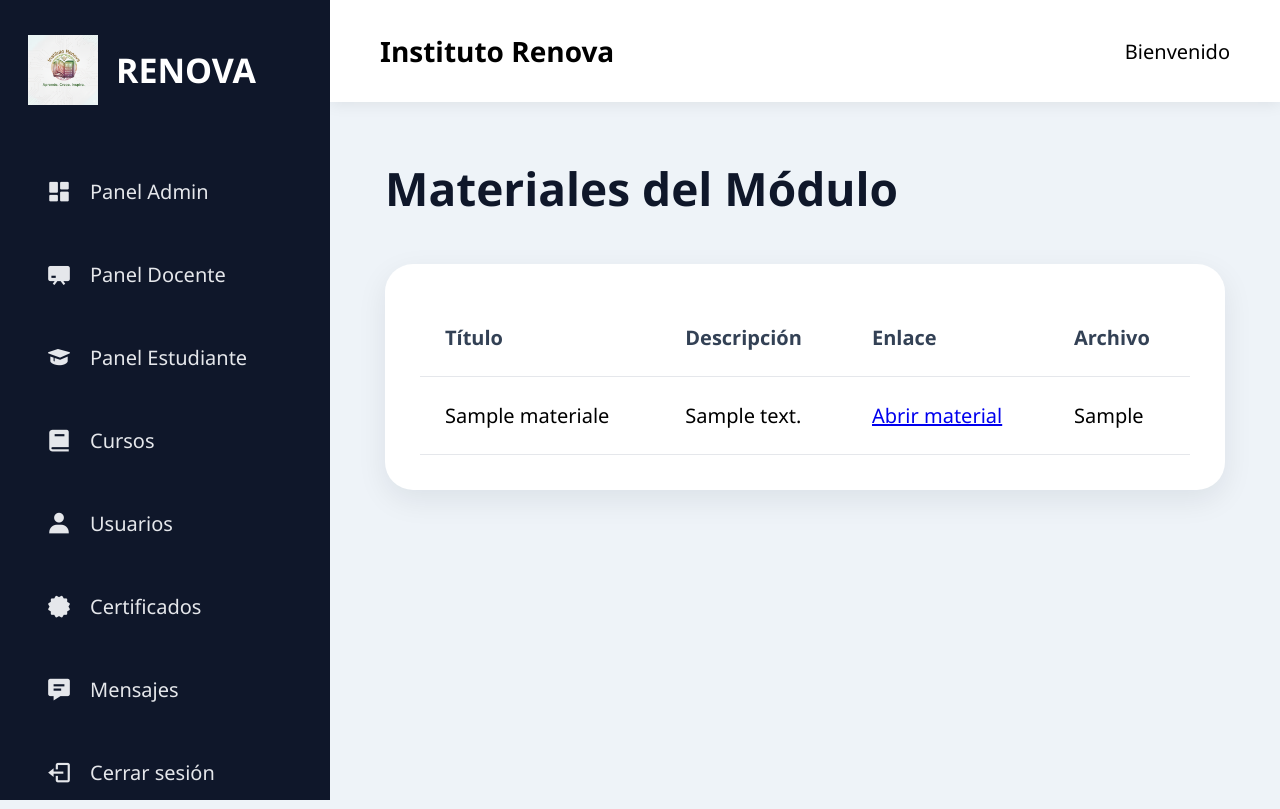
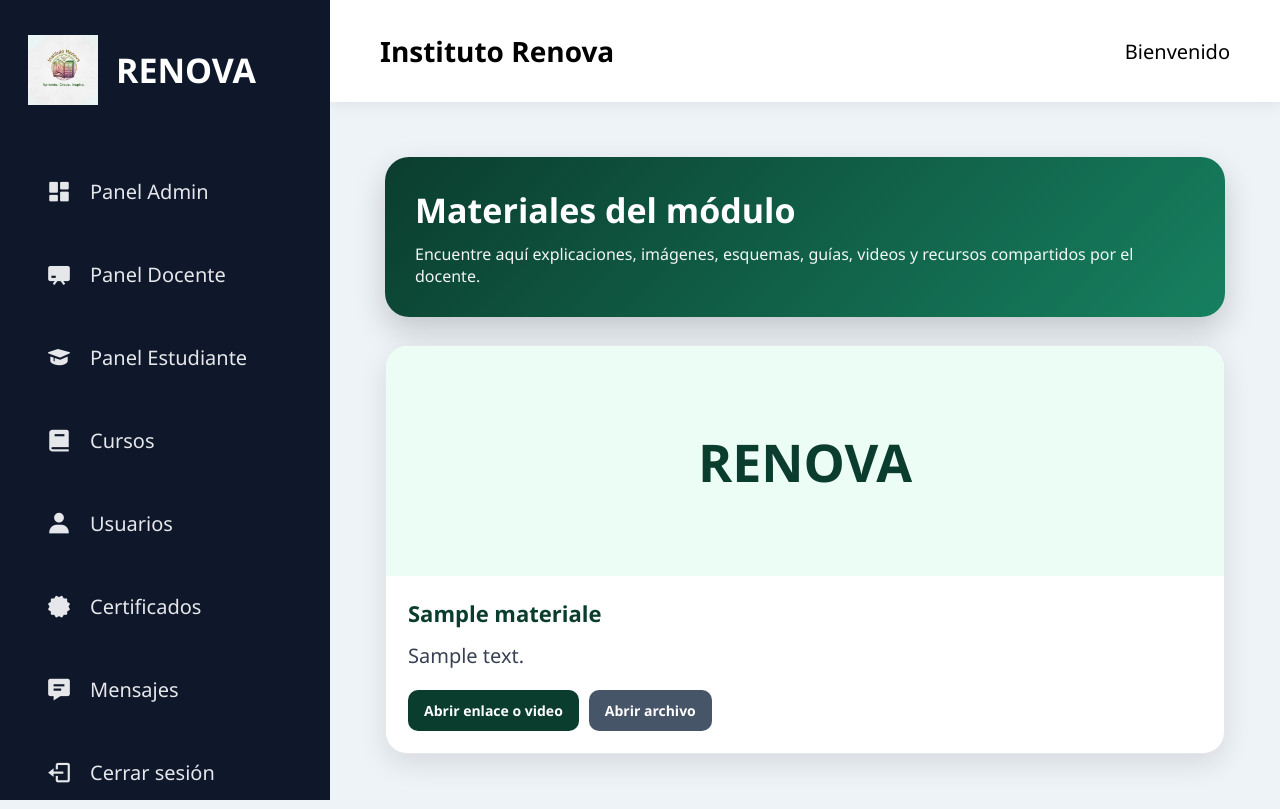
Before and after one commit to Kamerly27/INSTRENOVAREAL, a Flask app: page /estudiante/modulo/1/materiales in a window 1280 px wide. Run offline with Flask 3, Linux system fonts and the light colour scheme; a user stored in the database is signed in; tables that the repository leaves empty hold one stand-in row (values such as "Sample post"); parts of the project's set-up code (start-up, migrations or seed data) failed here and were passed over.

Commit message:
Mejora visual materiales docente estudiante

```diff
--- a/templates/estudiante/materiales.html
+++ b/templates/estudiante/materiales.html
@@ -6,100 +6,217 @@ Materiales | Instituto Renova
 
 {% block content %}
 
-<div class="page-header">
-    <h1>Materiales del Módulo</h1>
+<style>
+    .materiales-hero {
+        background: linear-gradient(135deg, #0b3d2e, #16805f);
+        color: white;
+        padding: 30px;
+        border-radius: 24px;
+        margin-bottom: 28px;
+        box-shadow: 0 14px 32px rgba(0,0,0,0.18);
+    }
+
+    .materiales-hero h1 {
+        margin: 0;
+        font-size: 34px;
+    }
+
+    .materiales-hero p {
+        margin: 10px 0 0;
+        font-size: 16px;
+        opacity: 0.95;
+    }
+
+    .materiales-grid {
+        display: grid;
+        grid-template-columns: repeat(auto-fit, minmax(280px, 1fr));
+        gap: 22px;
+    }
+
+    .material-card-renova {
+        background: white;
+        border-radius: 22px;
+        overflow: hidden;
+        box-shadow: 0 10px 28px rgba(0,0,0,0.10);
+        border: 1px solid #e5e7eb;
+        transition: transform 0.2s ease, box-shadow 0.2s ease;
+    }
+
+    .material-card-renova:hover {
+        transform: translateY(-4px);
+        box-shadow: 0 16px 36px rgba(0,0,0,0.16);
+    }
+
+    .material-imagen {
+        width: 100%;
+        height: 230px;
+        background: #ecfdf5;
+        display: flex;
+        align-items: center;
+        justify-content: center;
+        overflow: hidden;
+    }
+
+    .material-imagen img {
+        width: 100%;
+        height: 100%;
+        object-fit: cover;
+    }
+
+    .material-icono {
+        font-size: 52px;
+        color: #0b3d2e;
+        font-weight: bold;
+        text-align: center;
+    }
+
+    .material-contenido {
+        padding: 22px;
+    }
+
+    .material-contenido h2 {
+        margin: 0 0 12px;
+        color: #0b3d2e;
+        font-size: 22px;
+    }
+
+    .material-contenido p {
+        color: #374151;
+        line-height: 1.6;
+        margin-bottom: 18px;
+        white-space: pre-line;
+    }
+
+    .material-botones {
+        display: flex;
+        flex-wrap: wrap;
+        gap: 10px;
+        margin-top: 16px;
+    }
+
+    .btn-material {
+        display: inline-block;
+        background: #0b3d2e;
+        color: white;
+        padding: 11px 16px;
+        border-radius: 10px;
+        text-decoration: none;
+        font-weight: bold;
+        font-size: 14px;
+    }
+
+    .btn-material.secundario {
+        background: #475569;
+    }
+
+    .sin-materiales {
+        background: white;
+        border-radius: 20px;
+        padding: 35px;
+        text-align: center;
+        box-shadow: 0 8px 22px rgba(0,0,0,0.08);
+        color: #475569;
+    }
+
+    .sin-materiales strong {
+        color: #0b3d2e;
+        font-size: 20px;
+    }
+</style>
+
+<div class="materiales-hero">
+    <h1>Materiales del módulo</h1>
+    <p>Encuentre aquí explicaciones, imágenes, esquemas, guías, videos y recursos compartidos por el docente.</p>
 </div>
 
-<div class="table-card">
+{% if materiales %}
 
-    <table>
+<div class="materiales-grid">
 
-        <thead>
+    {% for material in materiales %}
 
-            <tr>
+        {% set archivo = material.archivo or '' %}
+        {% set archivo_lower = archivo|lower %}
 
-                <th>Título</th>
-                <th>Descripción</th>
-                <th>Enlace</th>
-                <th>Archivo</th>
+        {% set es_imagen =
+            archivo_lower.endswith('.jpg') or
+            archivo_lower.endswith('.jpeg') or
+            archivo_lower.endswith('.png') or
+            archivo_lower.endswith('.webp') or
+            archivo_lower.endswith('.gif')
+        %}
 
-            </tr>
+        {% set es_pdf = archivo_lower.endswith('.pdf') %}
 
-        </thead>
+        {% if archivo_lower.startswith('http') %}
+            {% set archivo_url = archivo %}
+        {% elif archivo %}
+            {% set archivo_url = url_for('static', filename=archivo) %}
+        {% else %}
+            {% set archivo_url = '' %}
+        {% endif %}
 
-        <tbody>
+        <div class="material-card-renova">
 
-        {% for material in materiales %}
+            <div class="material-imagen">
 
-            <tr>
+                {% if archivo and es_imagen %}
 
-                <td>
+                    <img src="{{ archivo_url }}" alt="{{ material.titulo }}">
 
-                    {{ material.titulo }}
+                {% elif archivo and es_pdf %}
 
-                </td>
+                    <div class="material-icono">
+                        PDF
+                    </div>
 
-                <td>
+                {% else %}
 
-                    {{ material.descripcion }}
+                    <div class="material-icono">
+                        RENOVA
+                    </div>
 
-                </td>
+                {% endif %}
 
-                <td>
+            </div>
+
+            <div class="material-contenido">
+
+                <h2>{{ material.titulo }}</h2>
+
+                <p>{{ material.descripcion }}</p>
+
+                <div class="material-botones">
 
                     {% if material.enlace %}
-
-                        <a
-                        href="{{ material.enlace }}"
-                        target="_blank"
-                        class="btn-small">
-
-                            Abrir material
-
+                        <a href="{{ material.enlace }}" target="_blank" class="btn-material">
+                            Abrir enlace o video
                         </a>
-
-                    {% else %}
-
-                        Sin enlace
-
                     {% endif %}
 
-                </td>
-
-                <td>
-
-                    {% if material.archivo %}
-
-                        {{ material.archivo }}
-
-                    {% else %}
-
-                        Sin archivo
-
+                    {% if archivo %}
+                        <a href="{{ archivo_url }}" target="_blank" class="btn-material secundario">
+                            Abrir archivo
+                        </a>
                     {% endif %}
 
-                </td>
+                </div>
 
-            </tr>
+            </div>
 
-        {% else %}
+        </div>
 
-            <tr>
-
-                <td colspan="4" class="empty-table">
-
-                    Este módulo no tiene materiales.
-
-                </td>
-
-            </tr>
-
-        {% endfor %}
-
-        </tbody>
-
-    </table>
+    {% endfor %}
 
 </div>
 
+{% else %}
+
+<div class="sin-materiales">
+    <strong>No hay materiales publicados todavía.</strong>
+    <p>Cuando el docente cargue imágenes, esquemas, videos o guías, aparecerán aquí.</p>
+</div>
+
+{% endif %}
+
 {% endblock %}
```
Also changed, not shown: routes/docente_routes.py (+20 -1 lines).
